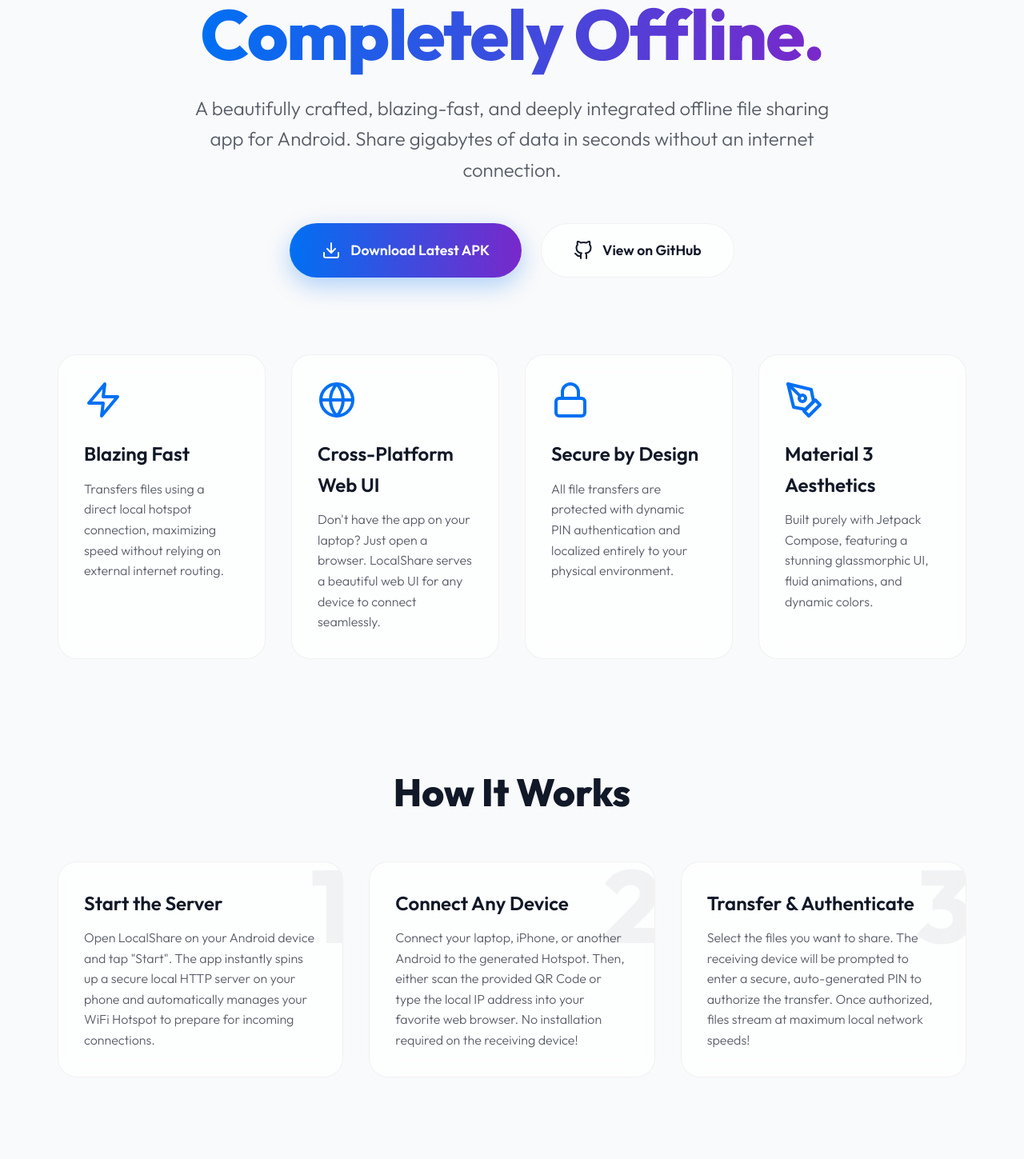
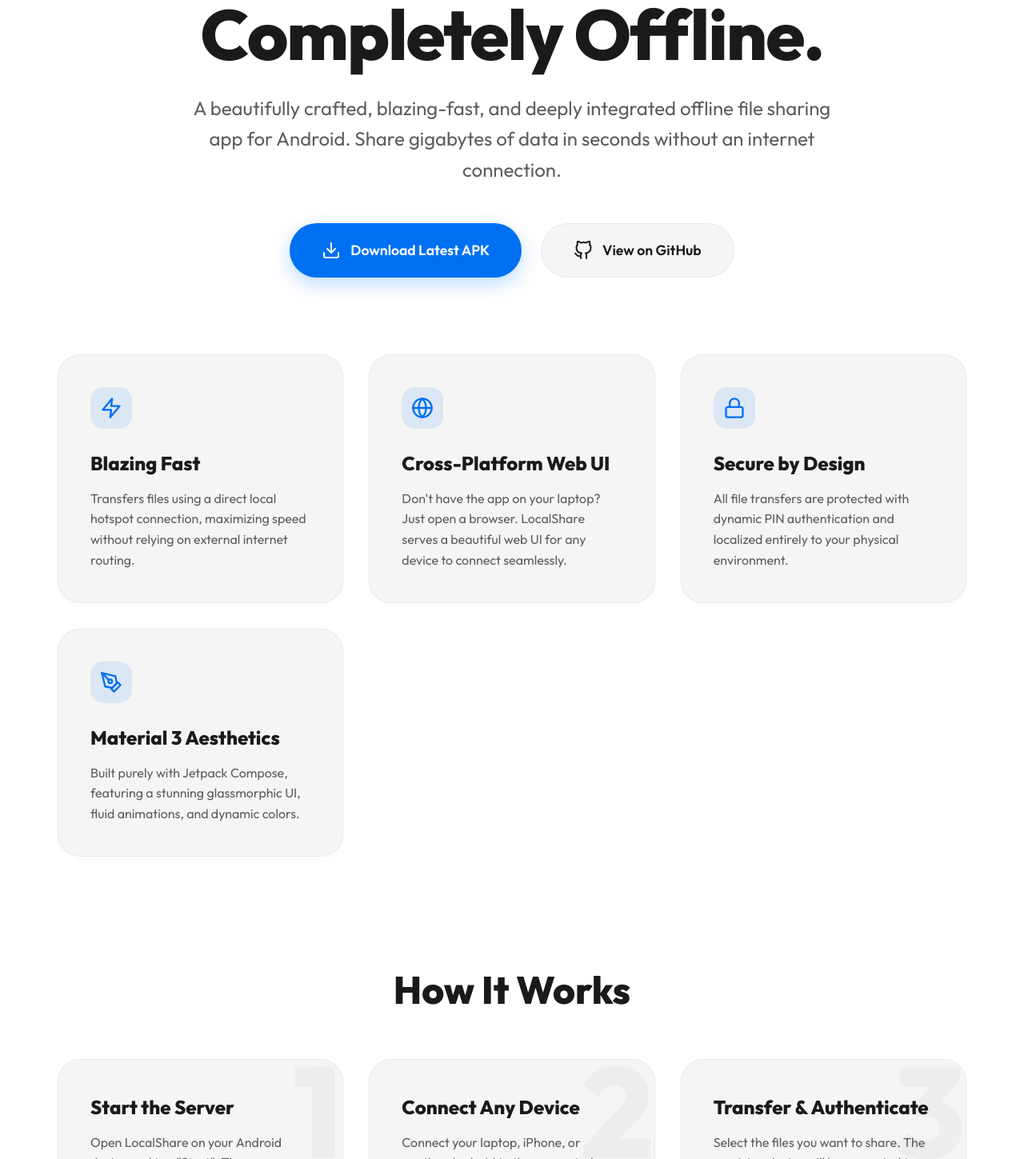
Before and after one commit to Kaifazad/AnyShare, a Next.js app in the folder website/: page / in a window 1280 px wide. Shown: the part 381-1830 px from the top of the page at 80% size. Built offline with nearby package versions, Linux system fonts and the light colour scheme.

Commit message:
style: full Material 3 UI revamp for website

```diff
--- a/website/src/app/globals.css
+++ b/website/src/app/globals.css
@@ -1,12 +1,12 @@
 @import url('https://fonts.googleapis.com/css2?family=Outfit:wght@300;400;600;800&display=swap');
 
 :root {
-  --background: #F9FAFB;
-  --foreground: #111827;
-  --accent-blue: #0070F3;
-  --accent-purple: #7928CA;
-  --glass-bg: rgba(255, 255, 255, 0.7);
-  --glass-border: rgba(0, 0, 0, 0.05);
+  --background: #FFFFFF;
+  --surface: #F5F5F5;
+  --foreground: #1A1A1A;
+  --foreground-secondary: #5E5E5E;
+  --accent-primary: #0070F3;
+  --surface-border: rgba(0, 0, 0, 0.05);
 }
 
 * {
@@ -30,52 +30,25 @@
   text-decoration: none;
 }
 
-/* Background Gradients for depth */
-body::before {
-  content: "";
-  position: fixed;
-  top: -20%;
-  left: -10%;
-  width: 50%;
-  height: 50%;
-  background: radial-gradient(circle, var(--accent-purple) 0%, transparent 60%);
-  opacity: 0.15;
-  z-index: -1;
-  filter: blur(100px);
+.surface-card {
+  background: var(--surface);
+  border: 1px solid var(--surface-border);
+  border-radius: 28px;
+  padding: 2.5rem;
+  transition: transform 0.3s ease, box-shadow 0.3s ease, background 0.3s ease;
+  box-shadow: 0 4px 10px rgba(0, 0, 0, 0.02);
 }
 
-body::after {
-  content: "";
-  position: fixed;
-  bottom: -20%;
-  right: -10%;
-  width: 50%;
-  height: 50%;
-  background: radial-gradient(circle, var(--accent-blue) 0%, transparent 60%);
-  opacity: 0.15;
-  z-index: -1;
-  filter: blur(100px);
+.surface-card:hover {
+  transform: translateY(-4px);
+  background: #F0F0F0;
+  box-shadow: 0 12px 24px rgba(0, 0, 0, 0.06);
 }
 
-.glass-card {
-  background: var(--glass-bg);
-  backdrop-filter: blur(12px);
-  -webkit-backdrop-filter: blur(12px);
-  border: 1px solid var(--glass-border);
-  border-radius: 24px;
-  padding: 2rem;
-  transition: transform 0.3s ease, border-color 0.3s ease;
+.primary-text {
+  color: var(--foreground);
 }
 
-.glass-card:hover {
-  transform: translateY(-5px);
-  border-color: rgba(0, 0, 0, 0.15);
-  box-shadow: 0 10px 30px rgba(0, 0, 0, 0.05);
+.secondary-text {
+  color: var(--foreground-secondary);
 }
-
-.gradient-text {
-  background: linear-gradient(90deg, var(--accent-blue), var(--accent-purple));
-  -webkit-background-clip: text;
-  -webkit-text-fill-color: transparent;
-  background-clip: text;
-}
--- a/website/src/app/page.js
+++ b/website/src/app/page.js
@@ -55,7 +55,7 @@
           <h2 style={{ fontSize: '1.5rem', fontWeight: 600, color: 'var(--accent-blue)', marginBottom: '1rem', letterSpacing: '0.1em', textTransform: 'uppercase' }}>LOCALSHARE</h2>
           <h1>
             AirDrop for Everything.<br />
-            <span className="gradient-text">Completely Offline.</span>
+          <span className="gradient-text" style={{ color: 'var(--foreground)' }}>Completely Offline.</span>
           </h1>
           <p>
             A beautifully crafted, blazing-fast, and deeply integrated offline file sharing app for Android. Share gigabytes of data in seconds without an internet connection.
@@ -72,22 +72,22 @@
 
         {/* FEATURES GRID */}
         <section className={styles.features}>
-          <div className="glass-card">
+          <div className="surface-card">
             <div className={styles.featureIcon}><SpeedIcon /></div>
             <h3 className={styles.featureTitle}>Blazing Fast</h3>
             <p className={styles.featureDesc}>Transfers files using a direct local hotspot connection, maximizing speed without relying on external internet routing.</p>
           </div>
-          <div className="glass-card">
+          <div className="surface-card">
             <div className={styles.featureIcon}><WebIcon /></div>
             <h3 className={styles.featureTitle}>Cross-Platform Web UI</h3>
             <p className={styles.featureDesc}>Don't have the app on your laptop? Just open a browser. LocalShare serves a beautiful web UI for any device to connect seamlessly.</p>
           </div>
-          <div className="glass-card">
+          <div className="surface-card">
             <div className={styles.featureIcon}><SecureIcon /></div>
             <h3 className={styles.featureTitle}>Secure by Design</h3>
             <p className={styles.featureDesc}>All file transfers are protected with dynamic PIN authentication and localized entirely to your physical environment.</p>
           </div>
-          <div className="glass-card">
+          <div className="surface-card">
             <div className={styles.featureIcon}><DesignIcon /></div>
             <h3 className={styles.featureTitle}>Material 3 Aesthetics</h3>
             <p className={styles.featureDesc}>Built purely with Jetpack Compose, featuring a stunning glassmorphic UI, fluid animations, and dynamic colors.</p>
@@ -98,7 +98,7 @@
         <section className={styles.howItWorks}>
           <h2 className={styles.sectionTitle}>How It Works</h2>
           <div className={styles.stepsGrid}>
-            <div className={`${styles.stepCard} glass-card`}>
+            <div className={`${styles.stepCard} surface-card`}>
               <span className={styles.stepNumber}>1</span>
               <div className={styles.stepContent}>
                 <h3 className={styles.featureTitle}>Start the Server</h3>
@@ -107,7 +107,7 @@
                 </p>
               </div>
             </div>
-            <div className={`${styles.stepCard} glass-card`}>
+            <div className={`${styles.stepCard} surface-card`}>
               <span className={styles.stepNumber}>2</span>
               <div className={styles.stepContent}>
                 <h3 className={styles.featureTitle}>Connect Any Device</h3>
@@ -116,7 +116,7 @@
                 </p>
               </div>
             </div>
-            <div className={`${styles.stepCard} glass-card`}>
+            <div className={`${styles.stepCard} surface-card`}>
               <span className={styles.stepNumber}>3</span>
               <div className={styles.stepContent}>
                 <h3 className={styles.featureTitle}>Transfer & Authenticate</h3>
--- a/website/src/app/page.module.css
+++ b/website/src/app/page.module.css
@@ -28,13 +28,14 @@
   font-weight: 800;
   margin-bottom: 1.5rem;
   letter-spacing: -0.02em;
+  color: var(--foreground);
 }
 
 .hero p {
   font-size: clamp(1.2rem, 3vw, 1.5rem);
-  color: rgba(17, 24, 39, 0.7);
+  color: var(--foreground-secondary);
   margin-bottom: 3rem;
-  font-weight: 300;
+  font-weight: 400;
 }
 
 .buttonGroup {
@@ -48,27 +49,28 @@
   display: inline-flex;
   align-items: center;
   gap: 0.75rem;
-  background: linear-gradient(90deg, var(--accent-blue), var(--accent-purple));
+  background: var(--accent-primary);
   color: white;
   padding: 1.2rem 2.5rem;
   font-size: 1.1rem;
   font-weight: 600;
   border-radius: 50px;
-  box-shadow: 0 10px 30px rgba(0, 112, 243, 0.3);
-  transition: transform 0.2s ease, box-shadow 0.2s ease;
+  box-shadow: 0 8px 24px rgba(0, 112, 243, 0.25);
+  transition: transform 0.2s ease, box-shadow 0.2s ease, background 0.2s ease;
 }
 
 .ctaButton:hover {
-  transform: translateY(-2px) scale(1.02);
-  box-shadow: 0 15px 40px rgba(121, 40, 202, 0.4);
+  transform: translateY(-2px);
+  background: #0060D2;
+  box-shadow: 0 12px 32px rgba(0, 112, 243, 0.35);
 }
 
 .secondaryButton {
   display: inline-flex;
   align-items: center;
   gap: 0.75rem;
-  background: var(--glass-bg);
-  border: 1px solid var(--glass-border);
+  background: var(--surface);
+  border: 1px solid var(--surface-border);
   color: var(--foreground);
   padding: 1.2rem 2.5rem;
   font-size: 1.1rem;
@@ -79,7 +81,7 @@
 
 .secondaryButton:hover {
   transform: translateY(-2px);
-  background: rgba(0, 0, 0, 0.05);
+  background: #EBEBEB;
 }
 
 .sectionTitle {
@@ -88,32 +90,37 @@
   margin-bottom: 3rem;
   text-align: center;
   width: 100%;
+  color: var(--foreground);
 }
 
 .features {
   display: grid;
-  grid-template-columns: repeat(auto-fit, minmax(250px, 1fr));
+  grid-template-columns: repeat(auto-fit, minmax(280px, 1fr));
   gap: 2rem;
   width: 100%;
   margin-bottom: 8rem;
 }
 
 .featureIcon {
-  width: 48px;
-  height: 48px;
+  width: 52px;
+  height: 52px;
   margin-bottom: 1.5rem;
-  color: var(--accent-blue);
+  color: var(--accent-primary);
+  background: rgba(0, 112, 243, 0.1);
+  padding: 12px;
+  border-radius: 16px;
 }
 
 .featureTitle {
   font-size: 1.5rem;
-  font-weight: 600;
+  font-weight: 700;
   margin-bottom: 0.75rem;
+  color: var(--foreground);
 }
 
 .featureDesc {
-  color: rgba(17, 24, 39, 0.7);
-  font-weight: 300;
+  color: var(--foreground-secondary);
+  font-weight: 400;
   line-height: 1.6;
 }
 
@@ -135,11 +142,11 @@
 
 .stepNumber {
   position: absolute;
-  top: -10px;
-  right: -10px;
-  font-size: 8rem;
+  top: -16px;
+  right: 0px;
+  font-size: 10rem;
   font-weight: 800;
-  color: rgba(17, 24, 39, 0.05);
+  color: rgba(0, 0, 0, 0.03);
   line-height: 1;
   z-index: 0;
 }
@@ -157,7 +164,7 @@
 }
 
 .openSource p {
-  color: rgba(17, 24, 39, 0.7);
+  color: var(--foreground-secondary);
   font-size: 1.2rem;
   margin-bottom: 2rem;
 }
@@ -166,8 +173,8 @@
   width: 100%;
   padding: 3rem 2rem;
   text-align: center;
-  border-top: 1px solid var(--glass-border);
-  color: rgba(17, 24, 39, 0.6);
+  border-top: 1px solid var(--surface-border);
+  color: var(--foreground-secondary);
   font-size: 0.9rem;
 }
 
@@ -179,10 +186,11 @@
 }
 
 .footerLinks a {
-  color: rgba(17, 24, 39, 0.8);
+  color: var(--foreground);
   transition: color 0.2s ease;
+  font-weight: 500;
 }
 
 .footerLinks a:hover {
-  color: var(--accent-blue);
+  color: var(--accent-primary);
 }
```
